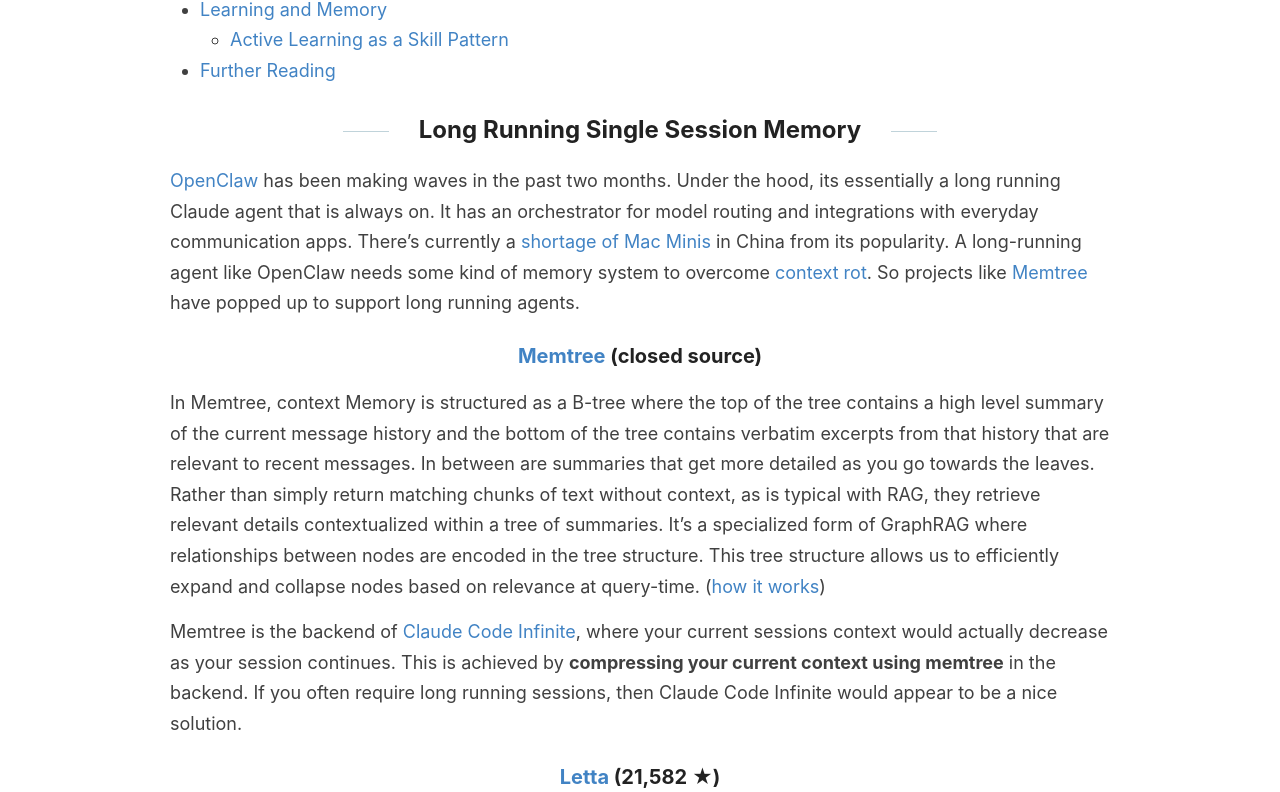
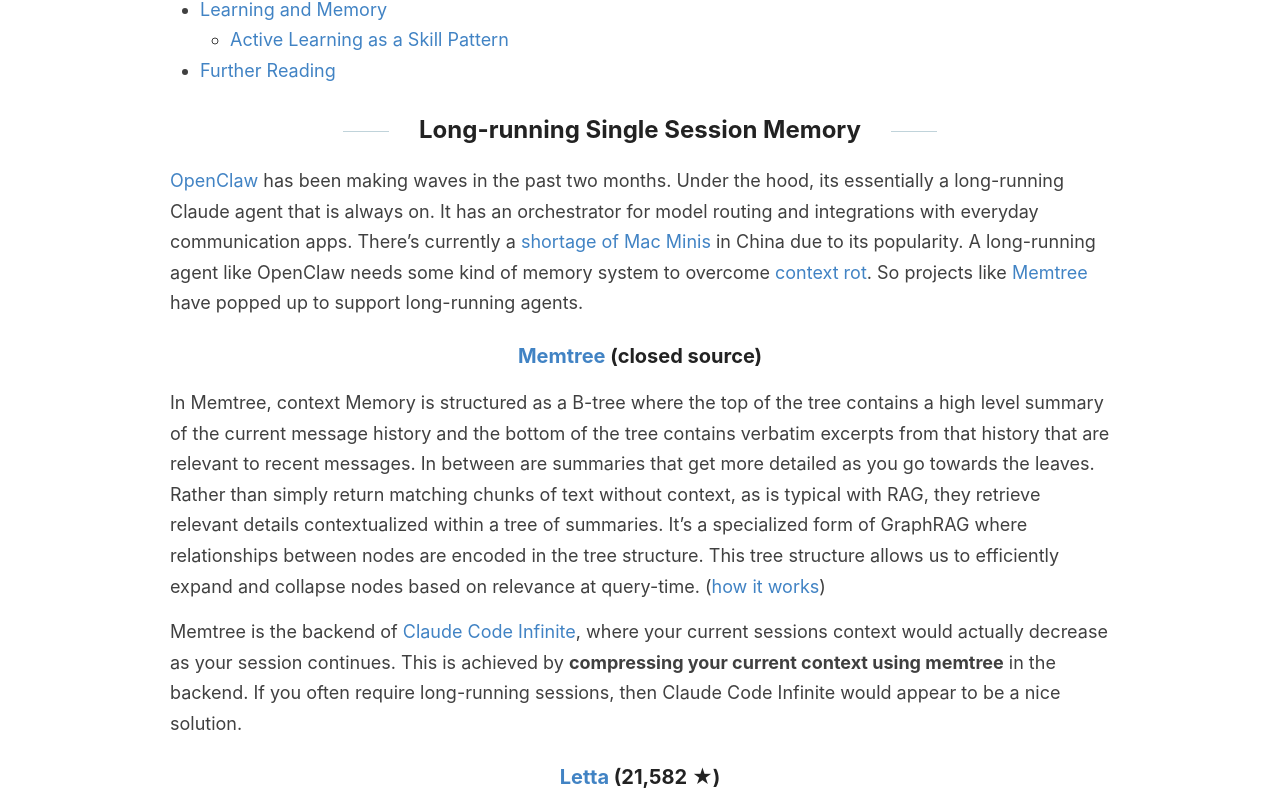
Before and after one commit to kfchou/kfchou.github.io, a Jekyll site: the page built from _posts/2026-03-15-repo-memory.md, in a window 1280 px wide and 1400 px high, scrolled down 1451 px. Shown: the part 145-937 px from the top of the window. Built offline with Jekyll 4.4.1, drawn with Linux system fonts in a browser that asks for light colours; comment, search, counter and statistics services are not loaded; some of the changed text lies outside the part shown.

Commit message:
tiny fixes

```diff
--- a/_posts/2026-03-15-repo-memory.md
+++ b/_posts/2026-03-15-repo-memory.md
@@ -2,7 +2,7 @@
 layout: post
 title:  "A Review on Agentic Memory"
 categories: [AI Coding, LLMs, Claude Code]
-excerpt: Managing context for long running agents, across sessions, or swarms of agents, remains an active area of research and development. This is a survey of the current landscaspe in the world of Agentic memory.
+excerpt: Managing context for long-running agents, across sessions, or swarms of agents, remains an active area of research and development. This is a survey of the current landscaspe in the world of Agentic memory.
 ---
 
 TL;DR
@@ -19,7 +19,7 @@
 
 In the very early days, devs stuffed their primary memory file (CLAUDE.md or AGENTS.md) with everything to "make an agent smarter", and quickly learned that this pattern is poor practice. By 2026 it is commonly known that **CLAUDE.md files need to be kept lean** to avoid cluttering your context window. In "[Agentic Code Development with Claude Code](https://kfchou.github.io/agentic-coding/)", I wrote about how the use of subagents is another reason why a lean memory file is important. This begs the question, _how_ should we manage the repo history and memory for long-running tasks? What if the task required multiple sub-agents agents and handoffs? This review is a survey of the current solution landscsape to agentic memory.
 
-- [Long Running Single Session Memory](#long-running-single-session-memory)
+- [Long-running Single Session Memory](#long-running-single-session-memory)
   - [Memtree (closed source)](#memtree-closed-source)
   - [Letta (21,582 ★)](#letta-21582-)
 - [Memory Across Sessions (Memory Persistence)](#memory-across-sessions-memory-persistence)
@@ -37,14 +37,14 @@
 - [Further Reading](#further-reading)
 
 
-## Long Running Single Session Memory
-[OpenClaw](https://github.com/openclaw/openclaw) has been making waves in the past two months. Under the hood, its essentially a long running Claude agent that is always on. It has an orchestrator for model routing and integrations with everyday communication apps. There's currently a [shortage of Mac Minis](https://www.scmp.com/tech/tech-trends/article/3346538/apples-mac-mini-selling-out-across-china-openclaw-fever-rages) in China from its popularity. A long-running agent like OpenClaw needs some kind of memory system to overcome [context rot](https://research.trychroma.com/context-rot). So projects like [Memtree](https://memtree.dev/) have popped up to support long running agents.
+## Long-running Single Session Memory
+[OpenClaw](https://github.com/openclaw/openclaw) has been making waves in the past two months. Under the hood, its essentially a long-running Claude agent that is always on. It has an orchestrator for model routing and integrations with everyday communication apps. There's currently a [shortage of Mac Minis](https://www.scmp.com/tech/tech-trends/article/3346538/apples-mac-mini-selling-out-across-china-openclaw-fever-rages) in China due to its popularity. A long-running agent like OpenClaw needs some kind of memory system to overcome [context rot](https://research.trychroma.com/context-rot). So projects like [Memtree](https://memtree.dev/) have popped up to support long-running agents.
 
 ### [Memtree](https://memtree.dev/) (closed source)
 
 In Memtree, context Memory is structured as a B-tree where the top of the tree contains a high level summary of the current message history and the bottom of the tree contains verbatim excerpts from that history that are relevant to recent messages. In between are summaries that get more detailed as you go towards the leaves. Rather than simply return matching chunks of text without context, as is typical with RAG, they retrieve relevant details contextualized within a tree of summaries. It's a specialized form of GraphRAG where relationships between nodes are encoded in the tree structure. This tree structure allows us to efficiently expand and collapse nodes based on relevance at query-time. ([how it works](https://api.polychat.co/context-memory#how-it-works))
 
-Memtree is the backend of [Claude Code Infinite](https://github.com/crizCraig/claude-code-infinite), where your current sessions context would actually decrease as your session continues. This is achieved by **compressing your current context using memtree** in the backend. If you often require long running sessions, then Claude Code Infinite would appear to be a nice solution.
+Memtree is the backend of [Claude Code Infinite](https://github.com/crizCraig/claude-code-infinite), where your current sessions context would actually decrease as your session continues. This is achieved by **compressing your current context using memtree** in the backend. If you often require long-running sessions, then Claude Code Infinite would appear to be a nice solution.
 
 ### [Letta](https://github.com/letta-ai/letta) (21,582 ★)
 
```
